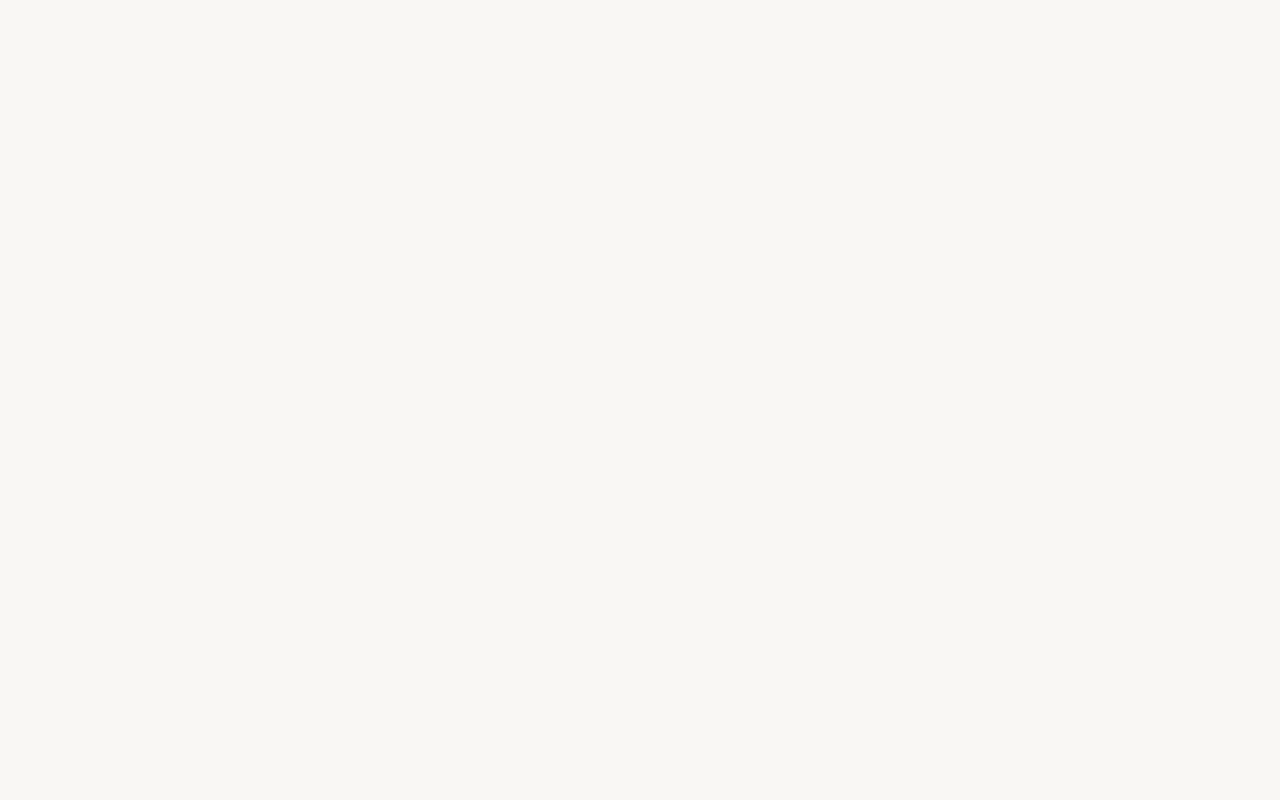
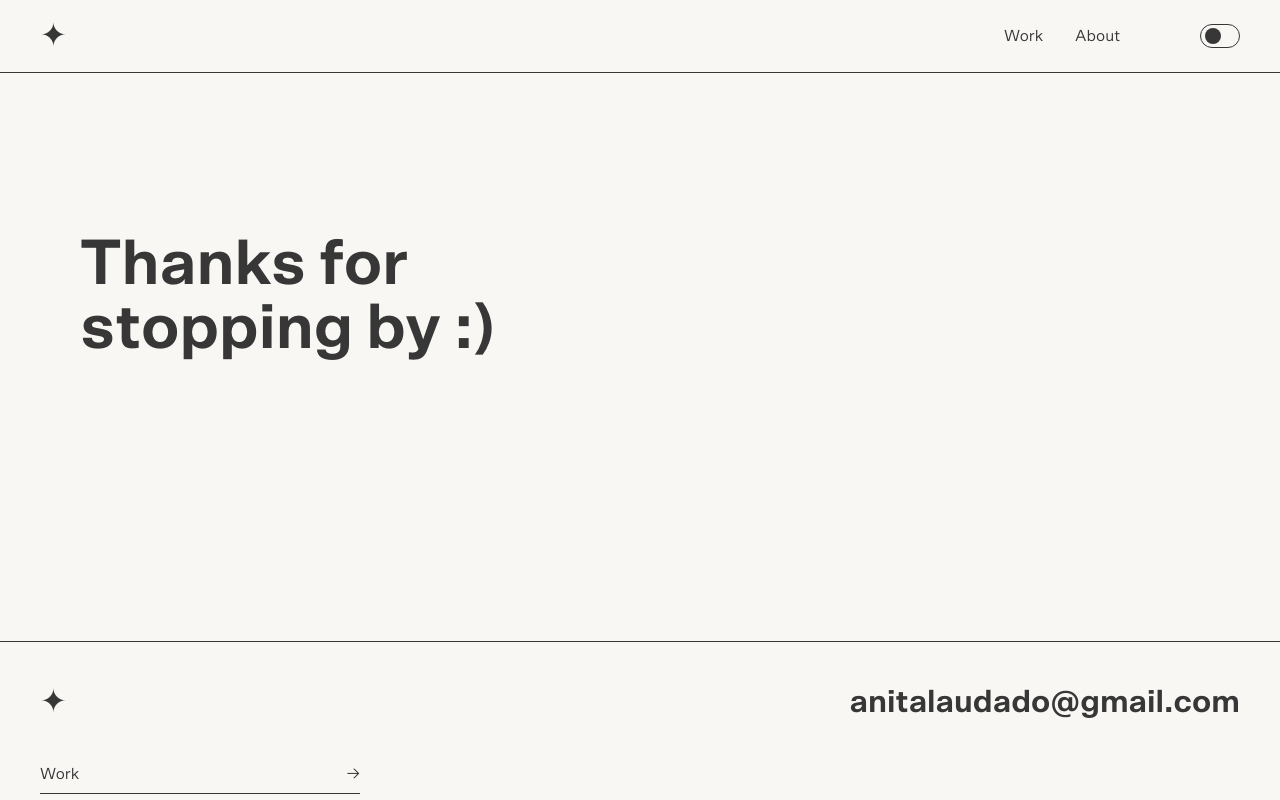
Before and after one commit to gonstoll/anitalaudado.com, a Next.js app: page /about in a window 1280 px wide. Before the commit this address had no page. Shown: the top 800 px of the page. Built offline with nearby package versions, Linux system fonts and the light colour scheme.

Commit message:
feat: Change text classes, starting with About page

```diff
--- a/components/Card.tsx
+++ b/components/Card.tsx
@@ -17,7 +17,7 @@ export default function Card({image, title, description, tags, link}: Props) {
       className="flex flex-col group p-4 rounded-lg border-1 border-black dark:border-white"
     >
       <div className="w-full h-68 md:h-23 rounded-lg bg-gray-200"></div>
-      <h2 className="mt-6 mb-4 text-2xl md:text-3.5xl font-bold text-black dark:text-white">
+      <h2 className="mt-6 mb-4 text-2xl md:text-3-1/2xl font-bold text-black dark:text-white">
         {title}
       </h2>
       <p className="text-xl mb-4 text-black dark:text-white">{description}</p>
@@ -33,7 +33,7 @@ export default function Card({image, title, description, tags, link}: Props) {
           ))}
         </div>
         <div className="h-16 w-16 min-w-16 flex items-center text-center rounded-full border-1 border-black dark:border-white group-hover:bg-black group-hover:dark:bg-white text-black dark:text-white group-hover:text-white group-hover:dark:text-black">
-          <p className="text-4.5xl w-full group-hover:-rotate-45 duration-200 transition-transform ease-linear">
+          <p className="text-4-1/2xl w-full group-hover:-rotate-45 duration-200 transition-transform ease-linear">
             →
           </p>
         </div>
--- a/components/Header.tsx
+++ b/components/Header.tsx
@@ -63,7 +63,7 @@ export default function Header() {
     <header
       className={`flex items-center justify-between py-4 px-10 border-b-1 border-black dark:border-white bg-white dark:bg-black sticky transition-all duration-200 ${visibleClass}`}
     >
-      <Link href="/" className="text-3.5xl text-black dark:text-white">
+      <Link href="/" className="text-3-1/2xl text-black dark:text-white">
         ✦
       </Link>
       <div className="flex items-center">
--- a/components/Layout.tsx
+++ b/components/Layout.tsx
@@ -21,7 +21,7 @@ export default function Layout({
       <main className="mb-auto">
         {banner ? <div className="h-98">{banner}</div> : null}
         <div className={`${banner ? 'mt-5 md:mt-10' : 'mt-20 md:mt-40'} px-6 md:px-20`}>
-          <h1 className="text-4.5xl md:text-6.5xl text-black dark:text-white font-bold md:whitespace-pre-line">
+          <h1 className="text-4-1/2xl md:text-6-1/2xl text-black dark:text-white font-bold md:whitespace-pre-line">
             {title}
           </h1>
           {children}
@@ -33,13 +33,13 @@ export default function Layout({
           <div className="md:flex items-center justify-between mb-8">
             <Link
               href="/"
-              className="block text-3.5xl text-black dark:text-white"
+              className="block text-3-1/2xl text-black dark:text-white"
             >
               ✦
             </Link>
             <Link
               href="mailto:anitalaudado@gmail.com"
-              className="block text-2xl md:text-3.5xl font-bold text-black dark:text-white"
+              className="block text-2xl md:text-3-1/2xl font-bold text-black dark:text-white"
             >
               anitalaudado@gmail.com
             </Link>
--- a/components/LinkButton.tsx
+++ b/components/LinkButton.tsx
@@ -51,7 +51,7 @@ export default function LinkButton({title, ...props}: LinkButtonProps) {
   return (
     <div className="group h-16 w-16 flex items-center text-center rounded-full border-1 border-black dark:border-white hover:bg-black hover:dark:bg-white text-black dark:text-white hover:text-white hover:dark:text-black">
       <Link
-        className="text-4.5xl w-full group-hover:-rotate-45 duration-200 transition-transform ease-linear"
+        className="text-4-1/2xl w-full group-hover:-rotate-45 duration-200 transition-transform ease-linear"
         {...props}
       >
         {title}
--- a/components/Tile.tsx
+++ b/components/Tile.tsx
@@ -13,11 +13,11 @@ export default function Tile({title, link, size}: TileProps) {
       tile: 'w-80 h-10',
     },
     medium: {
-      content: 'text-3.5xl',
+      content: 'text-3-1/2xl',
       tile: 'w-96 h-20',
     },
     large: {
-      content: 'text-3.5xl',
+      content: 'text-3-1/2xl',
       tile: 'w-112 h-40',
     },
   };
--- /dev/null
+++ b/pages/about.tsx
@@ -0,0 +1,22 @@
+import Head from 'next/head';
+import Layout from '../components/Layout';
+
+export default function About() {
+  return (
+    <>
+      <Head>
+        <title>Ana Laudado | About</title>
+      </Head>
+      <Layout
+        title={`Thanks for
+        stopping by :)`}
+      >
+        <div className="mt-20 grid grid-cols-1 md:grid-cols-2 gap-10 md:gap-6 items-center">
+          <div>
+            <h2 className="mb-10 text-3-1/2xl text-black dark:text-white"></h2>
+          </div>
+        </div>
+      </Layout>
+    </>
+  );
+}
--- a/pages/index.tsx
+++ b/pages/index.tsx
@@ -18,7 +18,7 @@ export default function Home() {
           goal is to build digital products that impact people in a positive
           way.
         </h2>
-        <h3 className="mt-20 md:mt-40 mb-10 text-4.5xl text-black dark:text-white">
+        <h3 className="mt-20 md:mt-40 mb-10 text-4-1/2xl text-black dark:text-white">
           Selected <b>work</b>
         </h3>
         <div className="grid grid-cols-1 md:grid-cols-2 gap-6">
--- a/tailwind.config.js
+++ b/tailwind.config.js
@@ -10,16 +10,16 @@ module.exports = {
   theme: {
     extend: {
       fontSize: {
-        '3.5xl': ['2rem', {lineHeight: '2.5rem'}],
-        '4.5xl': ['2.5rem', {lineHeight: '3rem'}], // 40px
-        '6.5xl': ['4rem', {lineHeight: '1'}],
+        '3-1/2xl': ['2rem', {lineHeight: '2.5rem'}], // 32px
+        '4-1/2xl': ['2.5rem', {lineHeight: '3rem'}], // 40px
+        '6-1/2xl': ['4rem', {lineHeight: '1'}], // 64px
       },
       spacing: {
-        15: '3.75rem',
-        30: '7.5rem',
+        15: '3.75rem', // 60px
+        30: '7.5rem', // 120px
         68: '17rem', // 272px
         94: '23rem', // 368px
-        98: '25rem',
+        98: '25rem', // 400px
       },
       minWidth: {
         16: '4rem',
```
